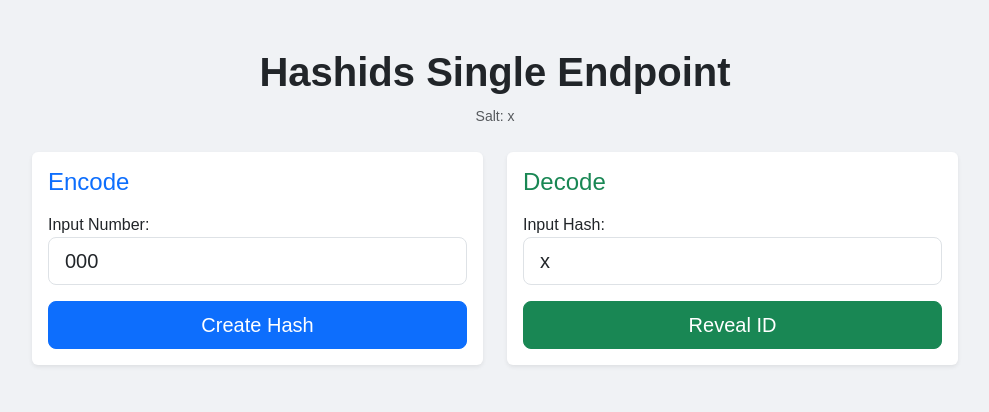
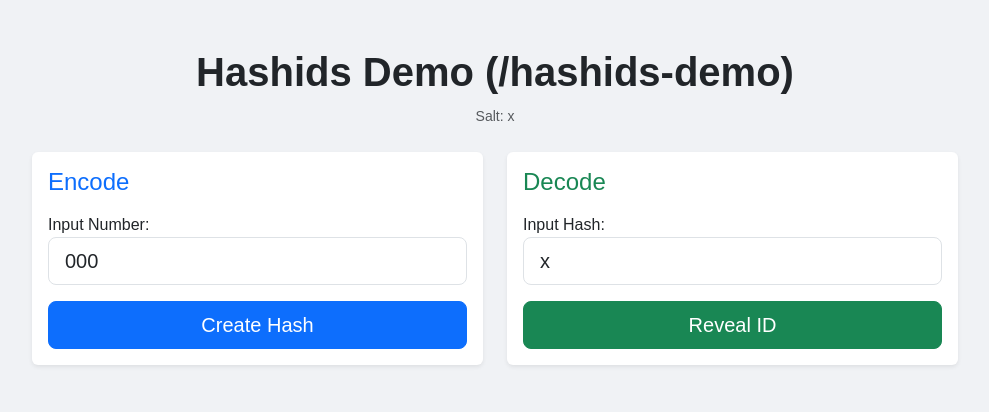
Before and after one commit to titipon71/RAG_project_FastAPI, a FastAPI app: template templates/Hashids_demo.html in a window 1280 px wide. Shown: the top 412 px of the page, without its empty margins (145-1134 px from the left). Run offline with FastAPI, Linux system fonts and the light colour scheme; the template is opened without the code that fills it: most values are stand-ins (such as "Sample title", 1, 10 or a date in 2020); parts of the project's set-up code (start-up, migrations or seed data) failed here and were passed over.

Commit message:
Add Hash Demo

```diff
--- a/main.py
+++ b/main.py
@@ -838,7 +838,7 @@
 
 @app.get("/hashids-demo", response_class=HTMLResponse)
 async def read_root(request: Request):
-    return templates.TemplateResponse("index.html", {
+    return templates.TemplateResponse("hashids_demo.html", {
         "request": request,
         "salt_preview": settings.HASH_SALT[:3] + "***"
     })
@@ -867,7 +867,7 @@
             error_msg = "ไม่สามารถถอดรหัสได้ (Invalid Hash)"
 
     # ส่งค่ากลับไปที่ template เดิม
-    return templates.TemplateResponse("index.html", {
+    return templates.TemplateResponse("hashids_demo.html", {
         "request": request,
         "salt_preview": settings.HASH_SALT[:3] + "***",
         "action": action,             # ส่งกลับไปเพื่อเช็คว่าเพิ่งทำอะไรเสร็จ
--- a/templates/Hashids_demo.html
+++ b/templates/Hashids_demo.html
@@ -3,10 +3,10 @@
 <head>
     <meta charset="UTF-8">
     <meta name="viewport" content="width=device-width, initial-scale=1.0">
-    <title>Hashids One-Page</title>
+    <title>Hashids Demo Page</title>
     <link href="https://cdn.jsdelivr.net/npm/bootstrap@5.3.0/dist/css/bootstrap.min.css" rel="stylesheet">
     <style>
-        body { background-color: #f0f2f5; font-family: 'Sarabun', sans-serif; }
+        body { background-color: #f0f2f5; font-family: sans-serif; }
         .result-box { background-color: #fff; border: 2px dashed #ccc; padding: 15px; border-radius: 8px; margin-top: 15px; }
     </style>
 </head>
@@ -14,7 +14,7 @@
 
 <div class="container py-5">
     <div class="text-center mb-4">
-        <h1 class="fw-bold text-dark">Hashids Single Endpoint</h1>
+        <h1 class="fw-bold text-dark">Hashids Demo (/hashids-demo)</h1>
         <small class="text-muted">Salt: {{ salt_preview }}</small>
     </div>
 
@@ -24,6 +24,7 @@
             <div class="card shadow-sm border-0 h-100">
                 <div class="card-body">
                     <h4 class="card-title text-primary mb-3">Encode</h4>
+
                     <form method="post" action="/hashids-demo">
                         <div class="mb-3">
                             <label>Input Number:</label>
@@ -49,6 +50,7 @@
             <div class="card shadow-sm border-0 h-100">
                 <div class="card-body">
                     <h4 class="card-title text-success mb-3">Decode</h4>
+
                     <form method="post" action="/hashids-demo">
                         <div class="mb-3">
                             <label>Input Hash:</label>
```
